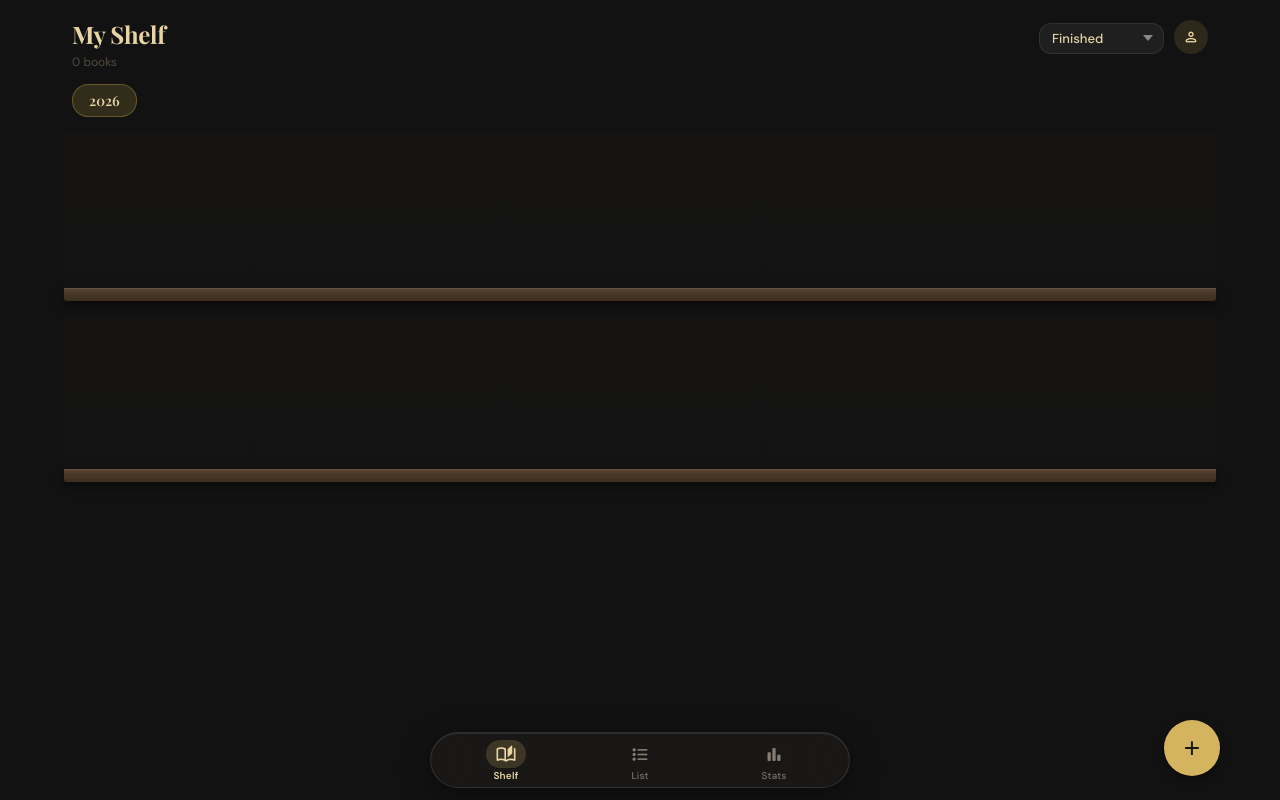
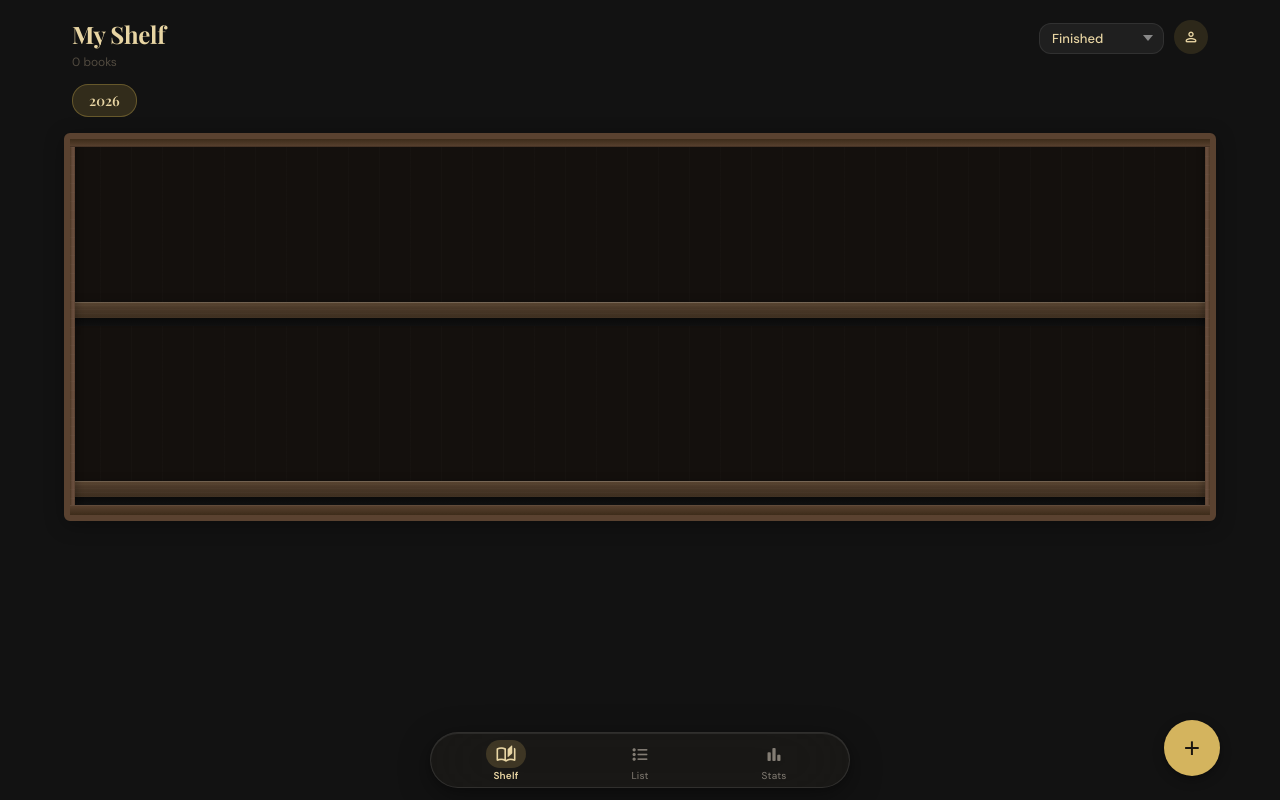
Before and after one commit to design887/bookshelf-app, a Next.js app: page / in a window 1280 px wide. Built offline with nearby package versions, Linux system fonts and the light colour scheme; a web font is replaced by a local one.

Commit message:
bookcase look, open library search, manual add

```diff
--- a/src/app/Bookshelf.jsx
+++ b/src/app/Bookshelf.jsx
@@ -38,6 +38,7 @@ const THEMES = {
     shelfFront: "linear-gradient(180deg, #5a4632 0%, #4a3828 40%, #3d2e1f 100%)",
     shelfShadow: "0 4px 12px rgba(0,0,0,.4), inset 0 1px 0 rgba(255,255,255,.08)",
     shelfBg: "linear-gradient(180deg, rgba(30,25,20,.25) 0%, rgba(40,32,24,.08) 100%)",
+    wood: "#5a4230", woodDark: "#3d2c1a", woodLight: "#6b5040", bookcaseBg: "rgba(20,16,12,.85)",
     sheetBg: "linear-gradient(180deg, #1e1a16, #151210)",
     overlayBg: "rgba(0,0,0,.7)",
     headingFont: "'Playfair Display', serif",
@@ -72,6 +73,7 @@ const THEMES = {
     shelfFront: "linear-gradient(180deg, #c4a67a 0%, #b89868 40%, #a88c58 100%)",
     shelfShadow: "0 3px 8px rgba(0,0,0,.12), inset 0 1px 0 rgba(255,255,255,.5)",
     shelfBg: "linear-gradient(180deg, rgba(200,180,150,.08) 0%, rgba(200,180,150,.02) 100%)",
+    wood: "#b89868", woodDark: "#9a7d52", woodLight: "#d4b88a", bookcaseBg: "rgba(245,235,220,.6)",
     sheetBg: "linear-gradient(180deg, #ffffff, #faf8f4)",
     overlayBg: "rgba(0,0,0,.35)",
     headingFont: "'Playfair Display', serif",
@@ -106,6 +108,7 @@ const THEMES = {
     shelfFront: "linear-gradient(180deg, #333 0%, #222 40%, #1a1a1a 100%)",
     shelfShadow: "0 4px 12px rgba(0,0,0,.6), inset 0 1px 0 rgba(255,255,255,.06)",
     shelfBg: "linear-gradient(180deg, rgba(255,255,255,.03) 0%, transparent 100%)",
+    wood: "#2a2a2a", woodDark: "#1a1a1a", woodLight: "#3a3a3a", bookcaseBg: "rgba(15,15,15,.9)",
     sheetBg: "linear-gradient(180deg, #151515, #0a0a0a)",
     overlayBg: "rgba(0,0,0,.85)",
     headingFont: "'Space Grotesk', sans-serif",
@@ -140,6 +143,7 @@ const THEMES = {
     shelfFront: "linear-gradient(180deg, #3a2560 0%, #2a1848 40%, #1e1235 100%)",
     shelfShadow: "0 4px 12px rgba(100,20,180,.25), inset 0 1px 0 rgba(224,64,251,.1)",
     shelfBg: "linear-gradient(180deg, rgba(224,64,251,.04) 0%, transparent 100%)",
+    wood: "#2a1848", woodDark: "#1a1030", woodLight: "#3a2560", bookcaseBg: "rgba(15,10,26,.85)",
     sheetBg: "linear-gradient(180deg, #1a1230, #0f0a1a)",
     overlayBg: "rgba(8,4,18,.85)",
     headingFont: "'Space Grotesk', sans-serif",
@@ -174,6 +178,7 @@ const THEMES = {
     shelfFront: "linear-gradient(180deg, #4a5a3a 0%, #3a4a2e 40%, #2e3a22 100%)",
     shelfShadow: "0 4px 12px rgba(0,0,0,.35), inset 0 1px 0 rgba(124,179,66,.1)",
     shelfBg: "linear-gradient(180deg, rgba(124,179,66,.04) 0%, transparent 100%)",
+    wood: "#3a4a2e", woodDark: "#2a3620", woodLight: "#4a5a3a", bookcaseBg: "rgba(14,20,16,.85)",
     sheetBg: "linear-gradient(180deg, #182018, #0e1410)",
     overlayBg: "rgba(5,10,5,.8)",
     headingFont: "'Playfair Display', serif",
@@ -859,20 +864,132 @@ function BookSpine({ book, index, onClick }) {
 }
 
 /* ── Shelf ── */
-function Shelf({ books, si, onBookClick, onAdd }) {
+function Shelf({ books, si, onBookClick, onAdd, isFirst, isLast, totalShelves }) {
   const T = useTheme();
   return (
-    <div style={{ marginBottom: 6 }}>
-      <div onClick={books.length === 0 ? onAdd : undefined} style={{
-        height: 155, padding: "10px 16px 0",
+    <div style={{ position:"relative" }}>
+      {/* Back panel — visible behind books */}
+      <div style={{
+        height: 155, padding: "8px 8px 0",
         display: "flex", alignItems: "flex-end", gap: 3,
-        background: T.shelfBg, flexWrap: "nowrap",
+        background: T.bookcaseBg,
         cursor: books.length === 0 ? "pointer" : "default",
-      }}>
+        position: "relative",
+      }} onClick={books.length === 0 ? onAdd : undefined}>
+        {/* Subtle back panel texture */}
+        <div style={{ position:"absolute", inset:0, opacity:.04,
+          background:"repeating-linear-gradient(90deg, transparent, transparent 30px, rgba(255,255,255,.3) 30px, rgba(255,255,255,.3) 31px)",
+          pointerEvents:"none" }}/>
         {books.map((b, i) => <BookSpine key={b.id} book={b} index={i + si * 8} onClick={onBookClick} />)}
       </div>
-      <div style={{ height: 13, background: T.shelfFront, borderRadius: "0 0 3px 3px", boxShadow: T.shelfShadow }}/>
-      <div style={{ height: 7, background: "linear-gradient(180deg, rgba(0,0,0,.12), transparent)", borderRadius:"0 0 6px 6px" }}/>
+      {/* Shelf plank — thick wooden ledge */}
+      <div style={{
+        height: 16, position:"relative",
+        background: T.shelfFront,
+        boxShadow: T.shelfShadow,
+      }}>
+        {/* Wood grain lines */}
+        <div style={{ position:"absolute", inset:0, opacity:.08,
+          background:"repeating-linear-gradient(180deg, transparent, transparent 3px, rgba(255,255,255,.2) 3px, rgba(255,255,255,.2) 4px)",
+          pointerEvents:"none" }}/>
+        {/* Top edge highlight */}
+        <div style={{ position:"absolute", top:0, left:0, right:0, height:1,
+          background:"linear-gradient(90deg, rgba(255,255,255,.06), rgba(255,255,255,.12), rgba(255,255,255,.06))" }}/>
+      </div>
+      {/* Shadow below shelf */}
+      <div style={{ height: 8, background: "linear-gradient(180deg, rgba(0,0,0,.15), transparent)" }}/>
+    </div>
+  );
+}
+
+/* ── Bookcase wrapper — adds wood side panels ── */
+function Bookcase({ children }) {
+  const T = useTheme();
+  return (
+    <div style={{
+      position:"relative",
+      border:`6px solid ${T.wood}`,
+      borderRadius: 6,
+      boxShadow: `inset 2px 0 8px rgba(0,0,0,.3), inset -2px 0 8px rgba(0,0,0,.3), 0 4px 20px rgba(0,0,0,.3)`,
+      overflow:"hidden",
+    }}>
+      {/* Left side panel wood grain */}
+      <div style={{ position:"absolute", left:-1, top:0, bottom:0, width:6, zIndex:2,
+        background:`linear-gradient(90deg, ${T.woodDark}, ${T.wood}, ${T.woodLight} 70%, ${T.wood})`,
+        boxShadow:"2px 0 6px rgba(0,0,0,.25)" }}>
+        <div style={{ position:"absolute", inset:0, opacity:.06,
+          background:"repeating-linear-gradient(180deg, transparent, transparent 8px, rgba(255,255,255,.3) 8px, rgba(255,255,255,.3) 9px)" }}/>
+      </div>
+      {/* Right side panel wood grain */}
+      <div style={{ position:"absolute", right:-1, top:0, bottom:0, width:6, zIndex:2,
+        background:`linear-gradient(270deg, ${T.woodDark}, ${T.wood}, ${T.woodLight} 70%, ${T.wood})`,
+        boxShadow:"-2px 0 6px rgba(0,0,0,.25)" }}>
+        <div style={{ position:"absolute", inset:0, opacity:.06,
+          background:"repeating-linear-gradient(180deg, transparent, transparent 8px, rgba(255,255,255,.3) 8px, rgba(255,255,255,.3) 9px)" }}/>
+      </div>
+      {/* Top cap */}
+      <div style={{ height:8, background:`linear-gradient(180deg, ${T.woodDark}, ${T.wood})`, position:"relative", zIndex:2 }}>
+        <div style={{ position:"absolute", bottom:0, left:0, right:0, height:1, background:"rgba(0,0,0,.2)" }}/>
+      </div>
+      {/* Shelves */}
+      <div>{children}</div>
+      {/* Bottom base */}
+      <div style={{ height:10, background:`linear-gradient(0deg, ${T.woodDark}, ${T.wood})`, position:"relative", zIndex:2 }}>
+        <div style={{ position:"absolute", top:0, left:0, right:0, height:1, background:"rgba(255,255,255,.05)" }}/>
+      </div>
+    </div>
+  );
+}
+
+/* ── Manual Add Form ── */
+function ManualAdd({ query, onAdd }) {
+  const T = useTheme();
+  const [expanded, setExpanded] = useState(false);
+  const [title, setTitle] = useState(query);
+  const [author, setAuthor] = useState("");
+  const [pages, setPages] = useState("");
+
+  useEffect(() => { setTitle(query); }, [query]);
+
+  const submit = () => {
+    if (!title.trim()) return;
+    onAdd({ title: title.trim(), author: author.trim(), year: null, pages: pages ? parseInt(pages) : null, cover: null });
+    setAuthor(""); setPages("");
+  };
+
+  if (!expanded) return (
+    <div style={{ padding:"8px 16px", borderTop:`1px solid ${T.divider}` }}>
+      <button onClick={() => setExpanded(true)} style={{
+        width:"100%", padding:"12px 16px", background:T.cardBg, border:`1px dashed ${T.cardBorder}`,
+        borderRadius:T.cardRadius, cursor:"pointer", display:"flex", alignItems:"center",
+        gap:10, fontFamily:T.bodyFont, fontSize:13, color:T.textSub,
+      }}>
+        <span style={{ fontSize:18, opacity:.5 }}>✏️</span>
+        <span>Add <strong style={{ color:T.accentText }}>"{query}"</strong> manually</span>
+      </button>
+    </div>
+  );
+
+  return (
+    <div style={{ padding:"12px 16px", borderTop:`1px solid ${T.divider}` }}>
+      <div style={{ background:T.cardBg, border:`1px solid ${T.cardBorder}`, borderRadius:T.cardRadius, padding:16 }}>
+        <div style={{ fontSize:11, color:T.textMuted, marginBottom:10, textTransform:"uppercase", letterSpacing:".5px", fontWeight:600 }}>Add custom book</div>
+        <input value={title} onChange={e => setTitle(e.target.value)} placeholder="Title"
+          style={{ width:"100%", padding:"10px 12px", marginBottom:8, background:T.inputBg, border:`1px solid ${T.inputBorder}`,
+            borderRadius:T.inputRadius, color:T.text, fontSize:14, fontFamily:T.bodyFont, outline:"none", boxSizing:"border-box" }}/>
+        <input value={author} onChange={e => setAuthor(e.target.value)} placeholder="Author (optional)"
+          style={{ width:"100%", padding:"10px 12px", marginBottom:8, background:T.inputBg, border:`1px solid ${T.inputBorder}`,
+            borderRadius:T.inputRadius, color:T.text, fontSize:14, fontFamily:T.bodyFont, outline:"none", boxSizing:"border-box" }}/>
+        <input value={pages} onChange={e => setPages(e.target.value.replace(/\D/g,""))} placeholder="Pages (optional)" type="text" inputMode="numeric"
+          style={{ width:"100%", padding:"10px 12px", marginBottom:12, background:T.inputBg, border:`1px solid ${T.inputBorder}`,
+            borderRadius:T.inputRadius, color:T.text, fontSize:14, fontFamily:T.bodyFont, outline:"none", boxSizing:"border-box" }}/>
+        <div style={{ display:"flex", gap:8 }}>
+          <button onClick={() => setExpanded(false)} style={{ flex:1, padding:"10px", background:"none", border:`1px solid ${T.cardBorder}`,
+            borderRadius:T.cardRadius, color:T.textMuted, fontSize:13, cursor:"pointer", fontFamily:T.bodyFont }}>Cancel</button>
+          <button onClick={submit} style={{ flex:2, padding:"10px", background:T.accentSoft, border:`1px solid ${T.accentBorder}`,
+            borderRadius:T.cardRadius, color:T.accentText, fontSize:13, cursor:"pointer", fontFamily:T.bodyFont, fontWeight:600 }}>Add to shelf</button>
+        </div>
+      </div>
     </div>
   );
 }
@@ -1078,8 +1195,10 @@ export default function App() {
 
   // Load theme preference
   useEffect(() => {
+    (async () => {
       try { const v = localStorage.getItem("shelf-theme"); if (v) setThemeId(v); } catch {}
       try { const v = localStorage.getItem("shelf-name"); if (v) setShelfName(v); } catch {}
+    })();
   }, []);
   const changeTheme = useCallback(id => {
     setThemeId(id);
@@ -1090,10 +1209,12 @@ export default function App() {
     try {
       const r = localStorage.getItem("shelf-v5");
       if (r) {
-        const loaded2 = JSON.parse(r);
+          const loaded2 = JSON.parse(r.value);
+          // Backfill shelfYear for legacy books
           const curYr = new Date().getFullYear();
           setBooks(loaded2.map(b => b.shelfYear ? b : { ...b, shelfYear: curYr }));
         } else {
+          // Try migrating from v4
           const old = localStorage.getItem("shelf-v4");
           if (old) {
             const curYr = new Date().getFullYear();
@@ -1148,33 +1269,30 @@ export default function App() {
     setApiSugs([]); setTriedApi("");
   }, [query]);
 
-  // API fallback: trigger when user clicks "Search online"
+  // Online search via Open Library API
   const searchApi = useCallback(async (q) => {
     if (!q || q.length < 2 || triedApi === q) return;
     setApiLoading(true); setTriedApi(q);
     try {
-      const resp = await fetch("https://api.anthropic.com/v1/messages", {
-        method: "POST", headers: { "Content-Type": "application/json" },
-        body: JSON.stringify({
-          model: "claude-haiku-4-5-20251001", max_tokens: 800,
-          messages: [{ role: "user", content: `Book search: "${q}"\nReturn JSON array, 6 results max. Fields: title(string), author(string), year(number|null), pages(number|null), isbn(string|null, 13-digit).\nONLY output the JSON array, nothing else.` }],
-        }),
+      const resp = await fetch(`https://openlibrary.org/search.json?q=${encodeURIComponent(q)}&limit=8&fields=key,title,author_name,first_publish_year,number_of_pages_median,isbn,cover_i`);
+      const data = await resp.json();
+      if (data.docs && Array.isArray(data.docs)) {
+        const existTitles = new Set(sugs.map(s => s.title.toLowerCase()));
+        const extra = data.docs
+          .filter(doc => doc.title && !existTitles.has(doc.title.toLowerCase()))
+          .map((doc, i) => {
+            const isbn = doc.isbn && doc.isbn.length > 0 ? doc.isbn.find(x => x.length === 13) || doc.isbn[0] : null;
+            return {
+              olKey: doc.key || `ol-${q}-${i}`,
+              title: doc.title,
+              author: doc.author_name ? doc.author_name[0] : "",
+              year: doc.first_publish_year || null,
+              pages: doc.number_of_pages_median || null,
+              cover: doc.cover_i ? `https://covers.openlibrary.org/b/id/${doc.cover_i}-L.jpg`
+                : isbn ? `https://covers.openlibrary.org/b/isbn/${isbn}-L.jpg` : null,
+            };
           });
-      const data = await resp.json();
-      const txt = (data.content || []).filter(c => c.type === "text").map(c => c.text).join("").trim();
-      const si2 = txt.indexOf("["), ei = txt.lastIndexOf("]");
-      if (si2 !== -1 && ei !== -1) {
-        const arr = JSON.parse(txt.slice(si2, ei + 1));
-        if (Array.isArray(arr)) {
-          const existTitles = new Set(sugs.map(s => s.title.toLowerCase()));
-          const extra = arr.filter(r => !existTitles.has((r.title||"").toLowerCase()))
-            .map((r, i) => ({
-              olKey: `api-${q}-${i}`, title: r.title || "Unknown",
-              author: r.author || "", year: r.year || null, pages: r.pages || null,
-              cover: r.isbn ? `https://covers.openlibrary.org/b/isbn/${r.isbn}-L.jpg` : null,
-            }));
         setApiSugs(extra);
-        }
       }
     } catch {}
     finally { setApiLoading(false); }
@@ -1358,15 +1476,16 @@ export default function App() {
       {/* Content area — scrolls, with bottom padding for nav bar */}
       <div style={{ flex:1, overflowY:"auto", padding:isDesktop?"16px 24px 100px":isTablet?"14px 16px 140px":"12px 12px 140px", background:T.bg }}>
         {tab==="shelf" && (
-          <>
-            {shelves.map((sb,i) => <Shelf key={i} books={sb} si={i} onBookClick={setSelected} onAdd={openSearch}/>)}
+          <Bookcase>
+            {shelves.map((sb,i) => <Shelf key={i} books={sb} si={i} onBookClick={setSelected} onAdd={openSearch}
+              isFirst={i===0} isLast={i===shelves.length-1} totalShelves={shelves.length}/>)}
             {fBooks.length===0 && shelves.length === 0 && (
               <div onClick={openSearch} style={{ textAlign:"center", padding:"44px 20px", cursor:"pointer" }}>
                 <div style={{ fontSize:40, marginBottom:10, opacity:.3 }}>+</div>
                 <p style={{ fontSize:13, color:T.textFaint }}>Tap to add your first book</p>
               </div>
             )}
-          </>
+          </Bookcase>
         )}
 
         {tab==="list" && (
@@ -1550,20 +1669,19 @@ export default function App() {
               </div>
             )}
             {query.length >= 2 && allSugs.length === 0 && triedApi === query && !apiLoading && (
-              <div style={{ padding:"28px 20px", textAlign:"center" }}>
-                <p style={{ color:T.textMuted, fontSize:13, marginBottom:16 }}>No results found</p>
-                <button onClick={addManual} style={{
-                  padding:"12px 28px", background:T.accentSoft, border:`1px solid ${T.accentBorder}`,
-                  borderRadius:T.cardRadius, color:T.accentText, fontSize:14, cursor:"pointer",
-                  fontFamily:T.bodyFont, fontWeight:500,
-                }}>Add "{query}" manually</button>
-              </div>
+              <div style={{ padding:"16px 20px", textAlign:"center" }}>
+                <p style={{ color:T.textMuted, fontSize:13, marginBottom:12 }}>No results found online</p>
+              </div>
+            )}
+            {/* Manual add — always visible when query has text */}
+            {query.length >= 2 && (
+              <ManualAdd query={query} onAdd={addBook} />
             )}
             {query.length < 2 && (
               <div style={{ padding:"44px 20px", textAlign:"center" }}>
                 <div style={{ fontSize:36, marginBottom:10, opacity:.35 }}>📖</div>
                 <p style={{ color:T.textFaint, fontSize:13 }}>Start typing to search for books</p>
-                <p style={{ color:T.textFaint, fontSize:12, marginTop:6, opacity:.6 }}>Or type a title and press Enter to add manually</p>
+                <p style={{ color:T.textFaint, fontSize:12, marginTop:6, opacity:.6 }}>Search by title, author, or ISBN</p>
               </div>
             )}
           </div>
```
Also changed, not shown: 1 other file (tests, documents, lock files or other folders). Lines whose indentation alone changed are shown as unchanged.
